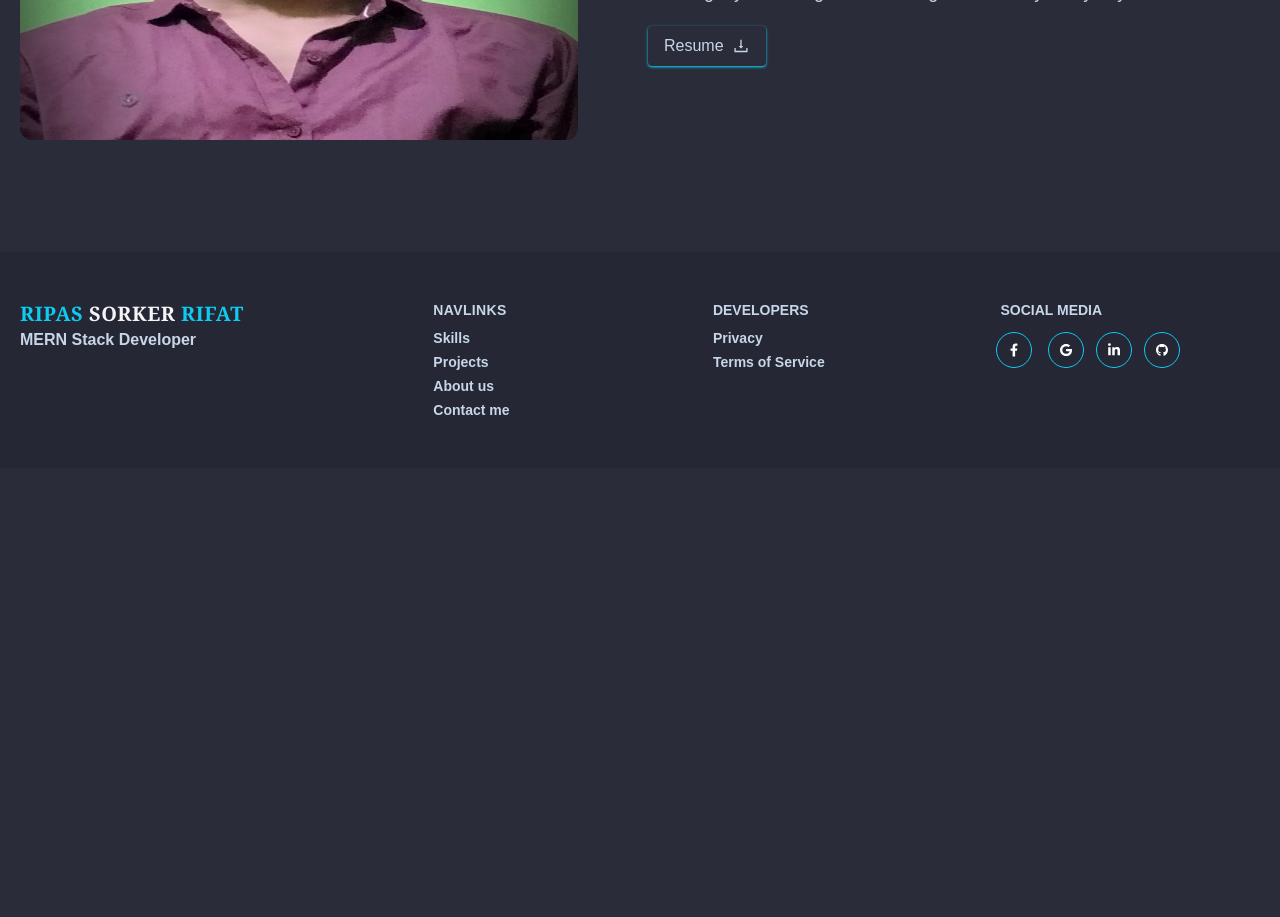
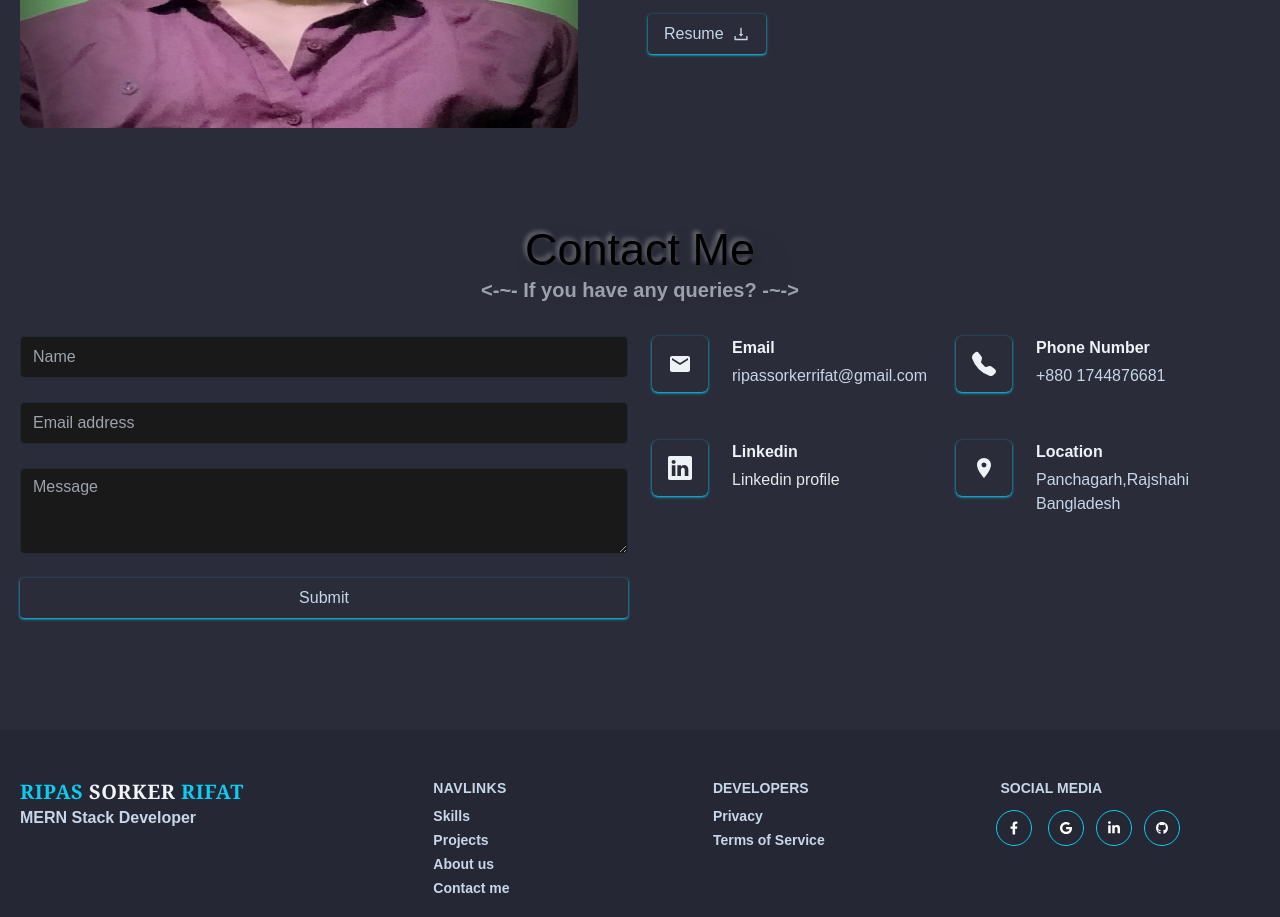
Before and after one commit to ripassorker2/upadate-portfolio, a React (Create React App) app: page / in a window 1280 px wide. Shown: the part 1880-2797 px from the top of the page. Before the commit the page ends 2348 px from the top, so only its background shows below. Built offline with nearby package versions, Linux system fonts and the light colour scheme.

Commit message:
contact adaded

```diff
--- a/package.json
+++ b/package.json
@@ -3,6 +3,7 @@
    "version": "0.1.0",
    "private": true,
    "dependencies": {
+      "@emailjs/browser": "^3.11.0",
       "@testing-library/jest-dom": "^5.16.5",
       "@testing-library/react": "^13.4.0",
       "@testing-library/user-event": "^13.5.0",
--- a/src/components/Banner/Banner.jsx
+++ b/src/components/Banner/Banner.jsx
@@ -1,28 +1,28 @@
 import React from "react";
-import resume from "../../assets/resume.pdf";
 import coding from "../../assets/coding.json";
 import Typewriter from "typewriter-effect";
 import Lottie from "lottie-react";
-import { AiOutlineDownload } from "react-icons/ai";
 import Resume from "../Resume/Resume";
 
 const Banner = () => {
    return (
-      <div className="text-gray2 md:-mt-10 mt-20 ">
-         <div className="container  flex flex-col justify-center p-6  mx-auto sm:py-12 lg:flex-row lg:justify-between">
-            <div className="flex -z-40 items-center md:ml-16 justify-center md:p-6 md:mt-8 mt-  ">
+      <div className="text-gray2 md:-mt-10 mt-20 " id="home">
+         <div className="container grid md:grid-cols-2 md:gap-x-10 sm:py-12 ">
+            <div className="flex -z-40 items-center md:ml-16 justify-center md:p-6 md:mt-8">
                <Lottie
-                  className="object-contain rounded-lg  md:w-[500px] w-[320px]"
+                  className="object-contain rounded-lg  md:w-[500px] w-full"
                   animationData={coding}
                   loop={true}
                />
             </div>
-            <div className="flex  flex-col justify-center md:mt-0 mt-14  rounded-sm lg:max-w-lg xl:max-w-lg lg:text-left">
-               <h1 className=" font-bold leading-none md:text-5xl text-3xl">
-                  <span className="text-primary py-1"> Hello</span>! I am <br />
+            <div className=" md:mt-0 mt-14 md:grid place-content-center">
+               <div className="flex flex-col">
+                  <h2 className="font-bold leading-none md:text-5xl text-3xl">
+                     <span className="text-primary py-1"> Hello</span>! I am{" "}
+                     <br />
                      Ripas <span className="text-primary py-1">Sorker </span>
                      <span className=" py-1">Rifat</span>
-               </h1>
+                  </h2>
 
                   <p className="my-3 mb-6 md:text-2xl text-xl md:justify-start  flex ">
                      I'm a{"  "}
@@ -47,6 +47,7 @@ const Banner = () => {
                </div>
             </div>
          </div>
+      </div>
    );
 };
 
--- /dev/null
+++ b/src/components/Contact/Contact.jsx
@@ -0,0 +1,173 @@
+import React, { useRef } from "react";
+import emailjs from "@emailjs/browser";
+import { MdEmail, MdLocationOn } from "react-icons/md";
+import { BsLinkedin, BsTelephoneFill } from "react-icons/bs";
+
+const Contact = () => {
+   const form = useRef();
+
+   const sendEmail = (e) => {
+      e.preventDefault();
+
+      emailjs
+         .sendForm(
+            "service_se7rivo",
+            "template_b941elg",
+            form.current,
+            "udGj2_-JvXBkCXsxX"
+         )
+         .then(
+            (result) => {
+               console.log(result.text);
+               e.target.reset();
+            },
+            (error) => {
+               console.log(error.text);
+            }
+         );
+   };
+
+   return (
+      <section className="  md:pt-24 pt-16" id="contact">
+         <div className="container">
+            <div>
+               <h4 className="title">Contact Me</h4>
+               <h3 className="font-semibold  md:text-xl text-lg mb-2 text-center text-gray-400">
+                  {"<-~-"} If you have any queries? {"-~->"}
+               </h3>
+            </div>
+            <div className=" text-gray-800  pt-6">
+               <div className=" ">
+                  <div className="grid md:grid-cols-2">
+                     <div
+                        data-aos="fade-right"
+                        className=" basis-auto w-full md:pr-3  mb-12 xl:mb-0"
+                     >
+                        <form
+                           ref={form}
+                           onSubmit={sendEmail}
+                           className=" rounded-x"
+                        >
+                           <div className="form-group mb-6">
+                              <input
+                                 type="text"
+                                 name="user_name"
+                                 className="form-control block w-full px-3 py-2 text-base font-normal bg-[#1a1919] bg-clip-padding border border-solid border-gray-800 rounded  text-gray-200 focus:bg-[#1a1919] focus:outline-none"
+                                 placeholder="Name"
+                              />
+                           </div>
+                           <div className="form-group mb-6">
+                              <input
+                                 type="email"
+                                 name="user_email"
+                                 className="form-control block w-full px-3 py-2 text-base font-normal bg-[#1a1919] bg-clip-padding border border-solid border-gray-800 rounded  text-gray-200 focus:bg-[#1a1919]  focus:outline-none"
+                                 placeholder="Email address"
+                              />
+                           </div>
+                           <div className="form-group mb-6">
+                              <textarea
+                                 name="message"
+                                 className="
+                      form-control block w-full px-3 py-1.5 text-base font-normal bg-[#1a1919] bg-clip-padding border border-solid border-gray-800 rounded  text-gray-200 focus:bg-[#1a1919]  focus:outline-none"
+                                 rows="3"
+                                 placeholder="Message"
+                              ></textarea>
+                           </div>
+                           <button
+                              type="submit"
+                              className="inline-flex text-gray1 text-center justify-center items-center w-full px-4 py-2 rounded shadow hover:shadow-md hover:shadow-primary shadow-primary  "
+                           >
+                              Submit
+                           </button>
+                        </form>
+                     </div>
+                     <div data-aos="fade-left" className=" w-full md:pl-3">
+                        <div className="flex flex-wrap">
+                           <div className="mb-12  basis-auto w-full md:w-6/12 ">
+                              <div className="flex items-start">
+                                 <div className="shrink-0">
+                                    <div className="p-4 rounded-md shadow shadow-primary md:w-14 md:h-14 h-11 w-11 flex items-center justify-center">
+                                       <MdEmail className="text-gray2 text-5xl " />
+                                    </div>
+                                 </div>
+                                 <div className="grow ml-6">
+                                    <p className="font-bold text-gray2 mb-1">
+                                       Email
+                                    </p>
+                                    <p className="text-gray1 flex-wrap overflow-hidden">
+                                       ripassorkerrifat@gmail.com
+                                    </p>
+                                 </div>
+                              </div>
+                           </div>
+
+                           <div className="mb-12 md:mb-0  basis-auto w-full md:w-6/12 ">
+                              <div className="flex align-start">
+                                 <div className="shrink-0">
+                                    <div className="p-4 rounded-md shadow shadow-primary md:w-14 md:h-14 h-11 w-11 flex items-center justify-center">
+                                       <BsTelephoneFill className="text-gray2 text-5xl" />
+                                    </div>
+                                 </div>
+                                 <div className="grow ml-6">
+                                    <p className="font-bold text-gray2 mb-1">
+                                       Phone Number
+                                    </p>
+                                    <p className="text-gray1">
+                                       +880 1744876681
+                                    </p>
+                                 </div>
+                              </div>
+                           </div>
+                           <div className="mb-12  basis-auto w-full md:w-6/12 ">
+                              <div className="flex items-start">
+                                 <div className="shrink-0">
+                                    <a
+                                       href="https://www.linkedin.com/in/md-ripas-ali-b42a01257/"
+                                       target={"_blank"}
+                                       className="p-4    rounded-md shadow shadow-primary md:w-14 md:h-14 h-11 w-11 flex items-center justify-center"
+                                    >
+                                       <BsLinkedin className="text-gray2 text-5xl" />
+                                    </a>
+                                 </div>
+                                 <div className="grow ml-6">
+                                    <p className="font-bold mb-1 text-gray2">
+                                       Linkedin
+                                    </p>
+                                    <a
+                                       href="https://www.linkedin.com/in/md-ripas-ali-b42a01257/"
+                                       target={"_blank"}
+                                       className="text-gray-200 w-full"
+                                    >
+                                       Linkedin profile
+                                    </a>
+                                 </div>
+                              </div>
+                           </div>
+                           <div className=" basis-auto w-full md:w-6/12 ">
+                              <div className="flex align-start">
+                                 <div className="shrink-0">
+                                    <div className="p-4    rounded-md shadow shadow-primary md:w-14 md:h-14 h-11 w-11 flex items-center justify-center">
+                                       <MdLocationOn className="text-gray2 text-5xl" />
+                                    </div>
+                                 </div>
+                                 <div className="grow ml-6">
+                                    <p className="font-bold text-gray2 mb-1">
+                                       Location
+                                    </p>
+                                    <p className="text-gray1">
+                                       Panchagarh,Rajshahi Bangladesh
+                                    </p>
+                                 </div>
+                              </div>
+                           </div>
+                        </div>
+                     </div>
+                  </div>
+               </div>
+            </div>
+         </div>
+      </section>
+   );
+};
+
+export default Contact;
--- a/src/components/Home/Home.jsx
+++ b/src/components/Home/Home.jsx
@@ -2,6 +2,7 @@ import React from "react";
 import Banner from "../Banner/Banner";
 import Skils from "../Skils/Skils";
 import About from "../About/About";
+import Contact from "../Contact/Contact";
 
 const Home = () => {
    return (
@@ -9,6 +10,7 @@ const Home = () => {
          <Banner />
          <Skils />
          <About />
+         <Contact />
       </div>
    );
 };
--- a/src/components/Resume/Resume.jsx
+++ b/src/components/Resume/Resume.jsx
@@ -8,7 +8,7 @@ const Resume = () => {
          <a
             href={resume}
             download
-            className="inline-flex text-gray1 text-center justify-center items-center w-full px-4 py-2 rounded shadow hover:shadow-md hover:shadow-primary shadow-primary  sm:w-auto duration-500 "
+            className="inline-flex text-gray1 text-center justify-center items-center w-full px-4 py-2 rounded shadow hover:shadow-md hover:shadow-primary shadow-primary  sm:w-auto "
          >
             Resume
             <span className="ml-2 font-bold text-lg">
```
Also changed, not shown: src/components/Navbar/Navbar.jsx (+9 -18 lines), 1 other file (tests, documents, lock files or other folders). Lines whose indentation alone changed are shown as unchanged.
